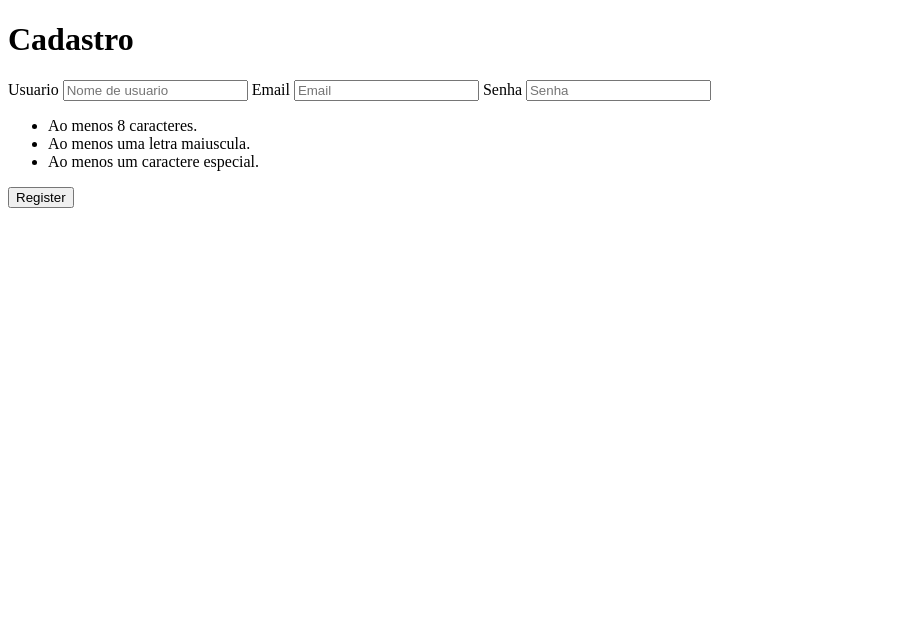
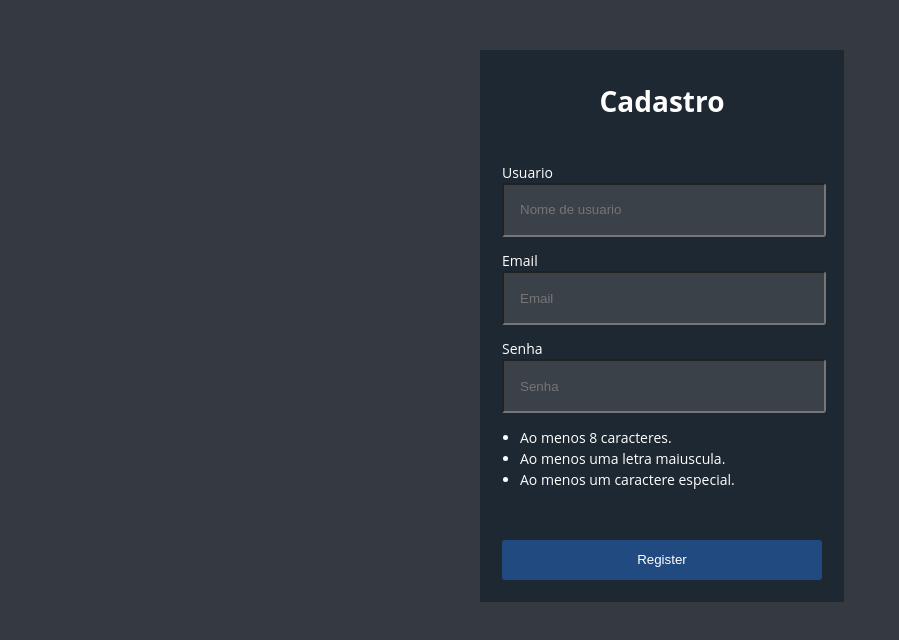
Before and after one commit to ICEI-PUC-Minas-PMGCC-TI/tiaw-pmg-cc-m-20211-18-vulnerabilidade-na-internet-3, a plain HTML site: page Artefatos/Cadastro.html in a window 1280 px wide. Shown: the whole page, without its empty margins (0-899 px from the left). Drawn offline with Linux system fonts and the light colour scheme.

Commit message:
Update Cadastro.html

```diff
--- a/Artefatos/Cadastro.html
+++ b/Artefatos/Cadastro.html
@@ -1,12 +1,81 @@
 <!DOCTYPE html>
-
 <html lang="pt-br">
 
 <head>
     <meta charset="utf-8">
-    <link rel="stylesheet" href="style.css">
-    <script src="login.js"></script>
+
+    <style>
+        body {
+            color: white;
+            font: 87.5%/1.5em 'Open Sans', sans-serif;
+        }
+        .login {
+            margin: 50px auto;
+            width: 320px;
+        }
+        .login form {
+            margin: auto;
+            padding: 22px 22px 22px 22px;
+            width: 100%;
+            background: #1e2833;
+        }
+        .login form input[type="email"] {
+            background-color: #3b4148;
+            border-radius: 0px 3px 3px 0px;
+            color: #a9a9a9;
+            margin-bottom: 1em;
+            padding: 0 16px;
+            width: 90%;
+            height: 50px;
+        }
+        .login form input[type="name"] {
+            background-color: #3b4148;
+            border-radius: 0px 3px 3px 0px;
+            color: #a9a9a9;
+            margin-bottom: 1em;
+            padding: 0 16px;
+            width: 90%;
+            height: 50px;
+        }
+        .login form input[type="password"] {
+            background-color: #3b4148;
+            border-radius: 0px 3px 3px 0px;
+            color: #a9a9a9;
+            margin-bottom: 1em;
+            padding: 0 16px;
+            width: 90%;
+            height: 50px;
+        }
+        .login form input[type="submit"] {
+            background: #214a80;
+            border: 0;
+            width: 100%;
+            height: 40px;
+            border-radius: 3px;
+            color: white;
+            cursor: pointer;
+        }
+        #login form input[type="submit"]:hover {
+            background: #16aa56;
+        }
+        .js-focus-visible {
+            background-color: #343a40;
+        }
+        .background {
+            background-color: #343a40;
+        }
+        .helper-text {
+            margin-bottom: 50px;
+            margin-top: 0px;
+            padding-left: 18px;
+        }
+        .register {
+            margin-bottom: 50px;
+            text-align: center;
+        }
+    </style>
 </head>
+
 <body class="background">
     <div class="login">
         <form name='form-login'>
@@ -14,13 +83,13 @@
             <h1 class="register">Cadastro</h1>
 
             <label for="pw">Usuario</label>
-        <input type="name" id= "user" placeholder="Nome de usuario" required>
+            <input type="name" id="user" placeholder="Nome de usuario" required>
 
             <label for="name">Email</label>
             <input type="email" id="email" placeholder="Email" required>
 
             <label for="pw">Senha</label>
-        <input type="password" id= "pw" placeholder="Senha" required>
+            <input type="password" id="pw" placeholder="Senha" required>
 
 
 
@@ -31,7 +100,42 @@
             </ul>
             <input id="rgstr_btn" type="submit" value="Register" onclick="cadastro()">
 
+            <script>
+
+                function cadastro() {
+
+                    var user = document.getElementById('user');
+                    var email = document.getElementById('email');
+                    var pw = document.getElementById('pw');
+
+                    var letraMaiuscula = /[A-Z]/g;
+                    var caracteresEspeciais = /[!|@|#|$|%|^|&|*|(|)|-|_]/;
+                    var arroba = /[@]/;
+
+                    if (email.value.length == 0) {
+                        alert('Preencha o campo do email');
+                    } else if (pw.value.length == 0) {
+                        alert('Preencha o campo da senha');
+                    } else if (email.value.length == 0 && pw.value.length == 0) {
+                        alert('Preencha os campos do email e senha');
+                    } else if (!email.value.match(arroba)) {
+                        alert('Formato do email incorreto');
+                    } else if (pw.value.length < 8) {
+                        alert('Minimo de 8 caracteres');
+                    } else if (!pw.value.match(letraMaiuscula)) {
+                        alert('Adicione ao menos 1 letra maiuscula');
+                    } else if (!pw.value.match(caracteresEspeciais)) {
+                        alert('Adicione ao menos 1 caractere especial');
+                    } else {
+                        localStorage.setItem('email', email.value);
+                        localStorage.setItem('user', user.value);
+                        localStorage.setItem('pw', pw.value);
+                        alert('Sua conta foi craida com sucesso!');
+                    }
+                }
+            </script>
         </form>
     </div>
 </body>
+
 </html>
```
Lines whose indentation alone changed are shown as unchanged.
